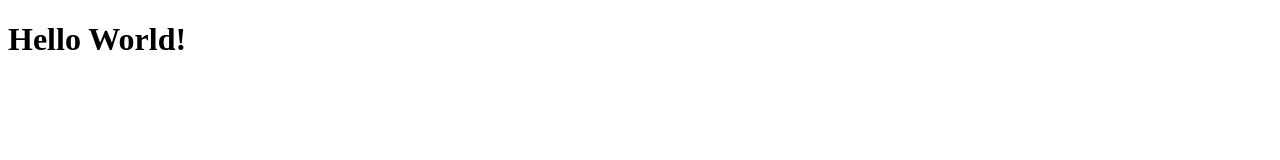
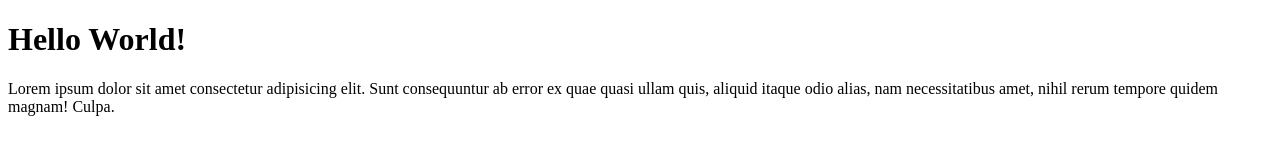
Before and after one commit to mfikri83/fikri-git-remote, a plain HTML site: page index.html in a window 1280 px wide. Drawn offline with Linux system fonts and the light colour scheme.

Commit message:
menambahkan paragraf

```diff
--- a/index.html
+++ b/index.html
@@ -7,5 +7,6 @@
 </head>
 <body>
     <h1>Hello World!</h1>
+    <p>Lorem ipsum dolor sit amet consectetur adipisicing elit. Sunt consequuntur ab error ex quae quasi ullam quis, aliquid itaque odio alias, nam necessitatibus amet, nihil rerum tempore quidem magnam! Culpa.</p>
 </body>
 </html>
```
